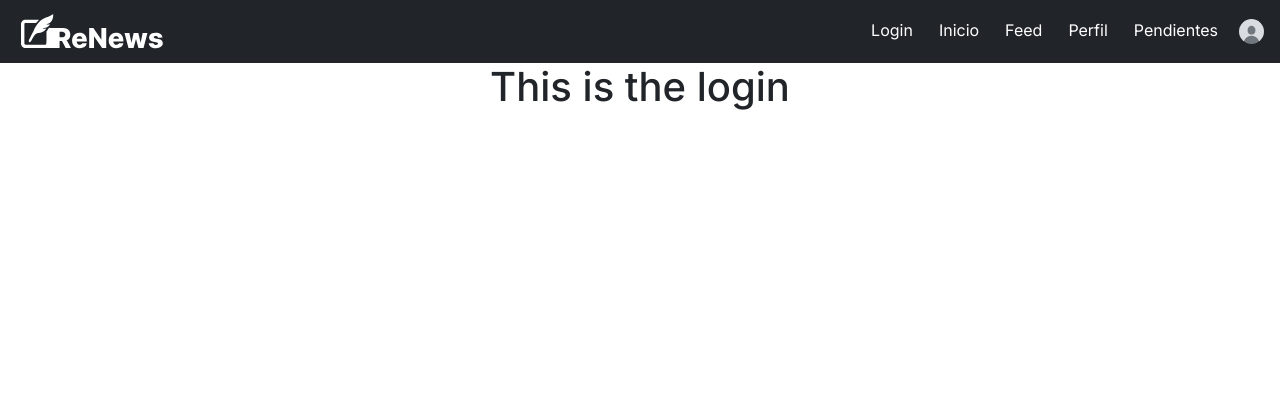
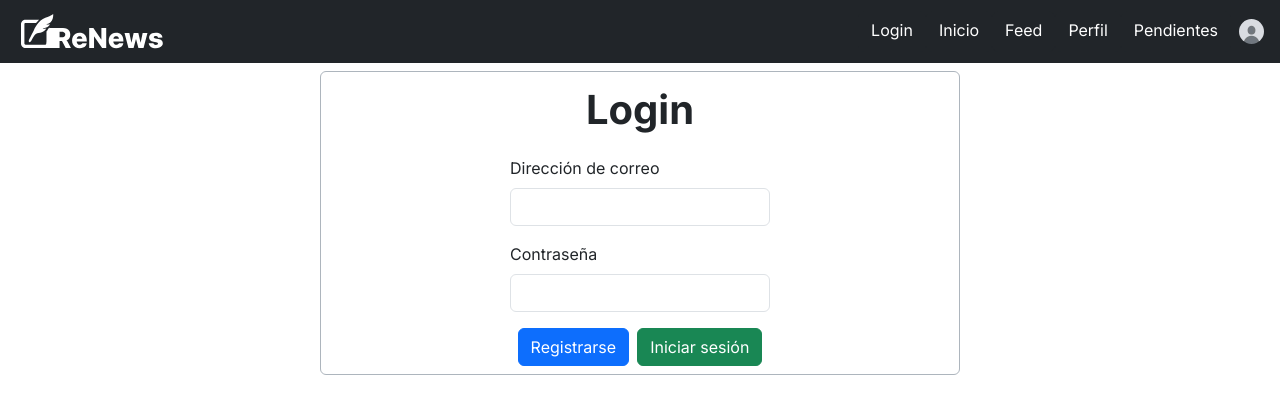
Before and after one commit to AVelazquez97/ReNews, a React (Vite) app in the folder Frontend/: page / in a window 1280 px wide. Shown: the top 414 px of the page. Built offline with nearby package versions, Linux system fonts and the light colour scheme.

Commit message:
ADD: Login
- added login and register forms
- ability to change between register and login forms conditionally
- add necessary fields
- the changes made on the fields are reflected into a json

```diff
--- /dev/null
+++ b/Frontend/src/components/Container/Container.jsx
@@ -0,0 +1,7 @@
+export default function Container({children}){
+    return (
+        <div className={"d-flex flex-column w-50 justify-content-center align-items-center border border-dark-subtle rounded m-2 p-2"}>
+            {children}
+        </div>
+    )
+}
--- a/Frontend/src/const.js
+++ b/Frontend/src/const.js
@@ -25,3 +25,13 @@ export const IMG_PROPS = {
     home_card_img_2: './wrench-svgrepo-com.svg',
     home_card_img_3: './tech-laptop-svgrepo-com.svg',
 }
+
+export const LOGIN_DATA_INITIAL_STATE = {
+    email: "",
+    password: "",
+    name: "",
+    surname: "",
+    username: "",
+    password_repeat: "",
+    profile_image: "",
+}
--- a/Frontend/src/pages/Login/Login.jsx
+++ b/Frontend/src/pages/Login/Login.jsx
@@ -1,9 +1,94 @@
-import Card from "../../components/Card/Card.jsx";
+import {LOGIN_DATA_INITIAL_STATE} from "../../const.js";
+import Container from "../../components/Container/Container.jsx";
+import {useState} from "react";
 
 export default function Login(){
+    const [view, setView] = useState("login");
+    const [loginData, setLoginData] = useState(LOGIN_DATA_INITIAL_STATE);
+
+    function handleLogin(){
+        console.log("login...");
+    }
+
+    function handleRegister(){
+        console.log("register...");
+        setView("login");
+    }
+
+    function updateLoginData(value, key){
+        setLoginData({...loginData, [key]: value});
+    }
+
+    function handleFileChange(e) {
+        const file = e.target.files[0];
+        const reader = new FileReader();
+
+        reader.onloadend = () => {
+            updateLoginData(reader.result, "profile_image");
+        };
+
+        if (file) {
+            reader.readAsDataURL(file);
+        }
+    }
+
     return (
-        <div className={"pageContent"}>
-            <h1> This is the login </h1>
+        <div className={"pageContent d-flex justify-content-center"}>
+            <Container>
+                <p className={"fs-1 fw-bold"}>{view === "login" ? "Login" : "Registrarse"}</p>
+                <form className={"text-start"}>
+                    <div className="mb-3">
+                        <label className="form-label">Dirección de correo</label>
+                        <input type="email" className="form-control" value={loginData.email}
+                               onChange={e => updateLoginData(e.target.value, "email")}/>
+                    </div>
+                    <div className="mb-3">
+                        <label htmlFor="exampleInputPassword1" className="form-label">Contraseña</label>
+                        <input type="password" className="form-control" value={loginData.password}
+                               onChange={e => updateLoginData(e.target.value, "password")}/>
+                    </div>
+                    {view === "register" &&
+                        <>
+                            <div className="mb-3">
+                                <label className="form-label">Repetir contraseña</label>
+                                <input className="form-control" value={loginData.password_repeat}
+                                       onChange={e => updateLoginData(e.target.value, "password_repeat")}/>
+                            </div>
+                            <div className="mb-3">
+                                <label className="form-label">Nombre</label>
+                                <input className="form-control" value={loginData.name}
+                                       onChange={e => updateLoginData(e.target.value, "name")}/>
+                            </div>
+                            <div className="mb-3">
+                                <label className="form-label">Apellido</label>
+                                <input className="form-control" value={loginData.surname}
+                                       onChange={e => updateLoginData(e.target.value, "surname")}/>
+                            </div>
+                            <div className="mb-3">
+                                <label className="form-label">Nombre de usuario</label>
+                                <input className="form-control" value={loginData.username}
+                                       onChange={e => updateLoginData(e.target.value, "username")}/>
+                            </div>
+
+                            <div className="mb-3">
+                                <label className="form-label">Imagen de perfil</label>
+                                <input className="form-control form-control-sm" type="file"
+                                       onChange={handleFileChange}/>
+                            </div>
+                        </>
+                    }
+                </form>
+                <div className={"d-flex justify-content-end gap-2"}>
+                    {view === "login" ?
+                        <>
+                            <button className="btn btn-primary" onClick={() => setView("register")}>Registrarse</button>
+                            <button className="btn btn-success" onClick={() => handleLogin()}>Iniciar sesión</button>
+                        </>
+                        :
+                        <button className="btn btn-success" onClick={() => handleRegister()}>Enviar</button>
+                }
+                </div>
+            </Container>
         </div>
     )
 }
```
